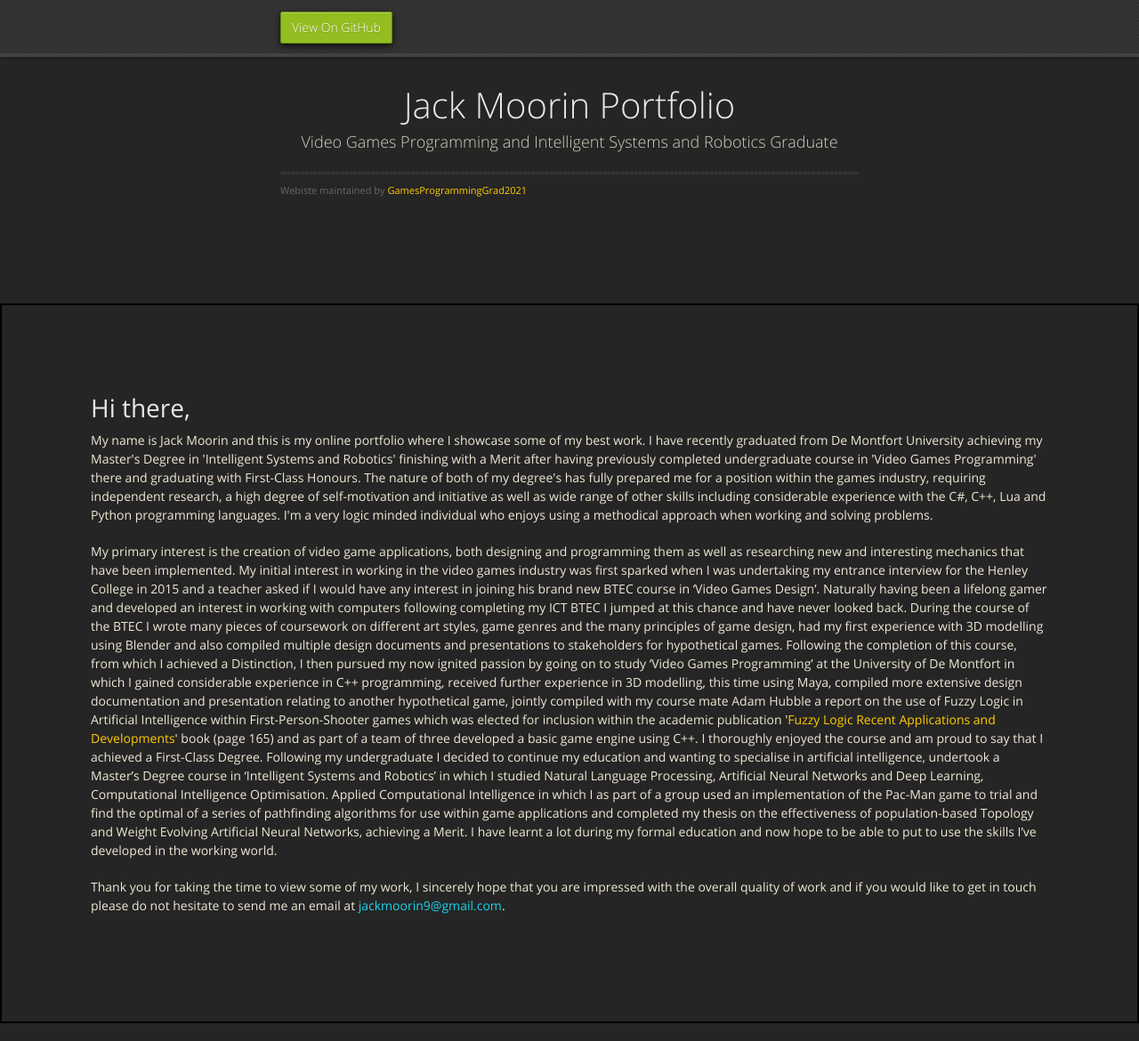
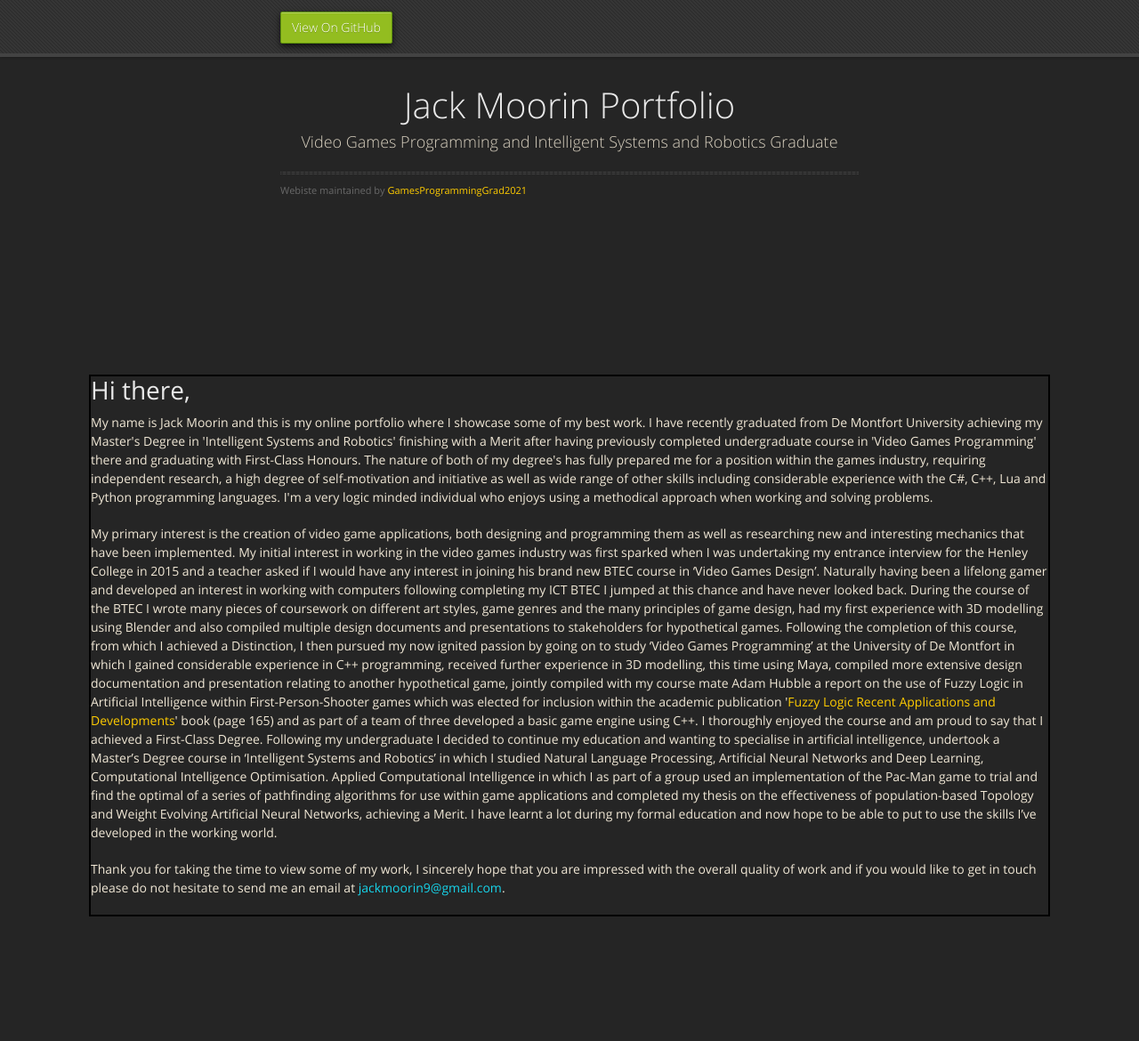
Before and after one commit to GamesProgrammingGrad2021/GamesProgrammingGrad2021.github.io, a Jekyll site: the page built from index.md, in a window 1280 px wide and 1170 px high. Shown: the whole window at 89% size. Built offline with Jekyll 4.4.1, drawn with Linux system fonts in a browser that asks for light colours; nearby versions of some CDN libraries; our own code applies the rules of GitHub Pages for plain Markdown files.

Commit message:
Update default.html

```diff
--- a/_layouts/default.html
+++ b/_layouts/default.html
@@ -4,7 +4,7 @@
     <style>
     .introduction {
     border: 2px solid black;
-    padding: 100px;
+    margin: 100px;
 	text-align: left;
     }
 </style>
```
